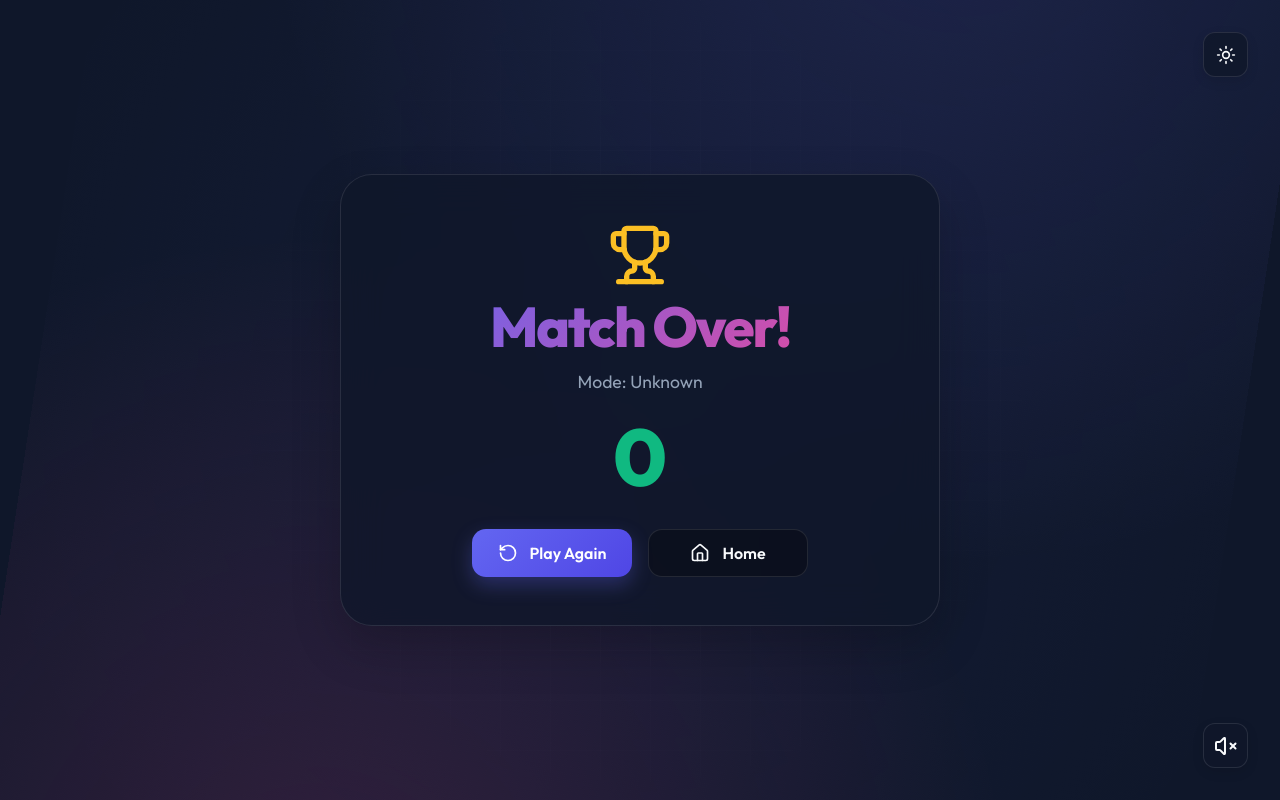
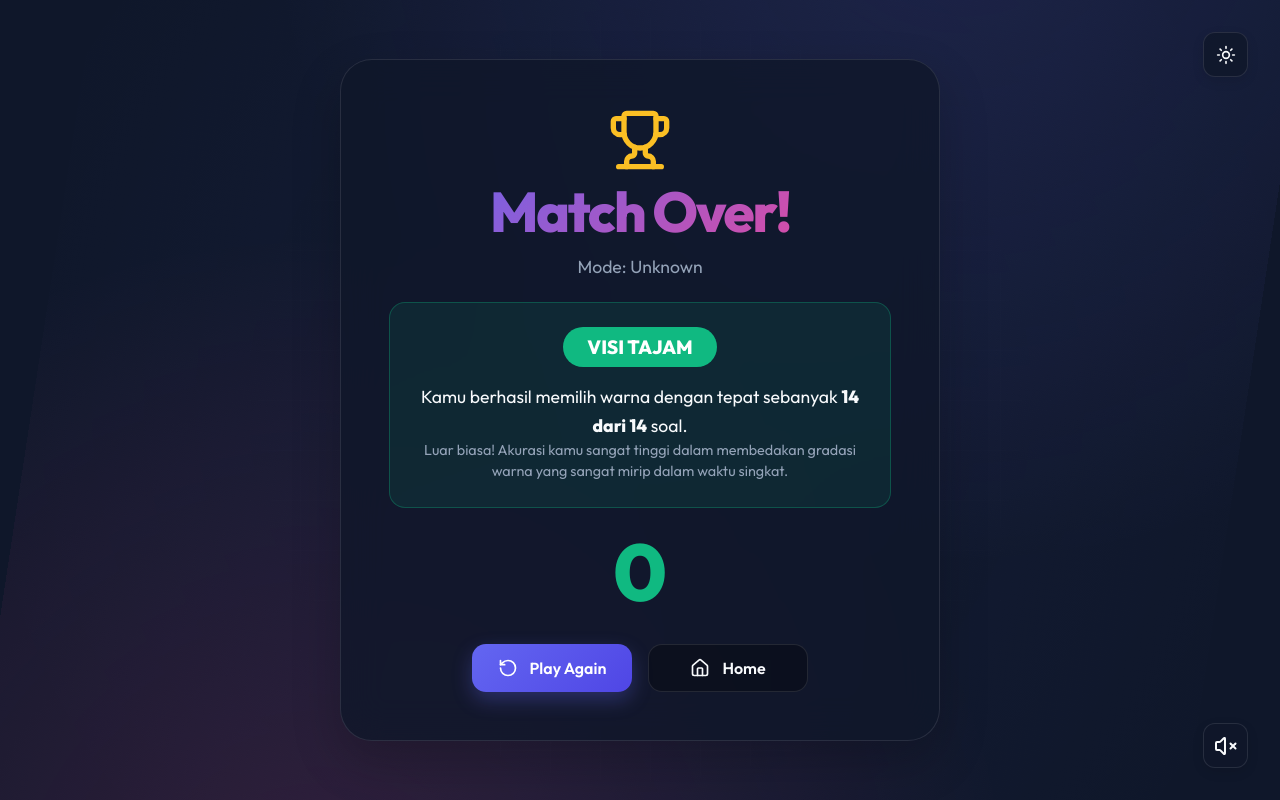
Before and after one commit to Mohrizl/ChroOpsia_, a React (Vite) app: page /score in a window 1280 px wide. Built offline with nearby package versions, Linux system fonts and the light colour scheme.

Commit message:
feat : update baru

```diff
--- a/src/App.jsx
+++ b/src/App.jsx
@@ -33,7 +33,7 @@ function App() {
     return () => subscription.unsubscribe();
   }, []);
 
-  const musicUrl = "https://cdn.pixabay.com/download/audio/2022/05/16/audio_db6591201e.mp3?filename=lofi-study-112191.mp3";
+  const musicUrl = "/public/backphonk.mp3";
 
   useEffect(() => {
     audioRef.current = new Audio(musicUrl);
--- a/src/pages/Score.jsx
+++ b/src/pages/Score.jsx
@@ -5,7 +5,8 @@ import { useEffect, useState } from 'react';
 export default function Score() {
   const location = useLocation();
   const navigate = useNavigate();
-  const { score, mode, roomCode, playerName, allPlayers, wrongCount, correctCount } = location.state || { score: 0, mode: 'Unknown' };
+  const { score, mode, roomCode, playerName, allPlayers, wrongCount, correctCount, numQuestions } = location.state || { score: 0, mode: 'Unknown' };
+  const total = numQuestions || 14;
 
   // Use passed allPlayers or mock if missing
   const leaderboard = allPlayers || [
@@ -14,11 +15,12 @@ export default function Score() {
 
   const isWinner = roomCode && leaderboard[0]?.name === (playerName || 'You');
 
-  const ishiharaExplanation = () => {
-    const total = 14;
+  const getExplanation = () => {
     const finalWrong = wrongCount !== undefined ? wrongCount : (correctCount !== undefined ? total - correctCount : 0);
     const finalCorrect = total - finalWrong;
+    const accuracy = (finalCorrect / total) * 100;
 
+    if (mode === 'Ishihara Test') {
       if (finalWrong <= 1) {
         return (
           <div style={{ marginTop: '1.5rem', background: 'rgba(16, 185, 129, 0.1)', padding: '1.5rem', borderRadius: '16px', border: '1px solid rgba(16, 185, 129, 0.3)' }}>
@@ -29,7 +31,7 @@ export default function Score() {
               Selamat! Kamu menjawab benar <strong>{finalCorrect} dari {total}</strong> soal.
             </p>
             <p style={{ fontSize: '0.9rem', color: 'var(--text-muted)', lineHeight: '1.5' }}>
-            Hasil ini menunjukkan penglihatan warna normal, mampu membedakan kontras warna yang samar dengan tepat. Ini membuktikan persepsi visual kamu sangat tajam dan tidak ada kendala dalam mengenali gradasi warna.
+              Hasil ini menunjukkan penglihatan warna normal, mampu membedakan kontras warna yang samar dengan tepat. Ini membuktikan persepsi visual kamu sangat tajam.
             </p>
           </div>
         );
@@ -37,23 +39,36 @@ export default function Score() {
         return (
           <div style={{ marginTop: '1.5rem', background: 'rgba(239, 68, 68, 0.1)', padding: '1.5rem', borderRadius: '16px', border: '1px solid rgba(239, 68, 68, 0.3)' }}>
             <div style={{ display: 'inline-block', padding: '0.5rem 1.5rem', borderRadius: '30px', background: 'var(--danger)', color: 'white', fontWeight: '900', marginBottom: '1rem', fontSize: '1.2rem' }}>
-            HASIL TERINDIKASI BUTA WARNA
+              TERINDIKASI BUTA WARNA
             </div>
             <p style={{ fontSize: '1.1rem', color: 'var(--text-main)', lineHeight: '1.6' }}>
               Kamu menjawab benar <strong>{finalCorrect} dari {total}</strong> soal.
             </p>
             <p style={{ fontSize: '0.9rem', color: 'var(--text-muted)', lineHeight: '1.5' }}>
-            Kesalahan 2 soal atau lebih dianggap indikasi buta warna karena mata gagal mengenali pola warna dasar tersebut, berarti ada sel saraf mata yang tidak menangkap spektrum warna dengan sempurna.
+              Kesalahan {finalWrong} soal dianggap indikasi buta warna karena mata gagal mengenali pola warna dasar tersebut dengan konsisten.
             </p>
           </div>
         );
       }
-  };
-
-  const colorRaceExplanation = () => {
-    const total = 14;
-    const finalCorrect = correctCount !== undefined ? correctCount : 0;
-    return `Kamu berhasil memilih warna dengan tepat sebanyak ${finalCorrect} dari ${total} soal.`;
+    } else {
+      // Color Race Explanation
+      const isExcellent = accuracy >= 90;
+      return (
+        <div style={{ marginTop: '1.5rem', background: isExcellent ? 'rgba(16, 185, 129, 0.1)' : 'rgba(99, 102, 241, 0.1)', padding: '1.5rem', borderRadius: '16px', border: `1px solid ${isExcellent ? 'rgba(16, 185, 129, 0.3)' : 'rgba(99, 102, 241, 0.3)'}` }}>
+          <div style={{ display: 'inline-block', padding: '0.5rem 1.5rem', borderRadius: '30px', background: isExcellent ? 'var(--success)' : 'var(--primary)', color: 'white', fontWeight: '900', marginBottom: '1rem', fontSize: '1.2rem' }}>
+            {isExcellent ? 'VISI TAJAM' : 'HASIL SELESAI'}
+          </div>
+          <p style={{ fontSize: '1.1rem', color: 'var(--text-main)', lineHeight: '1.6' }}>
+            Kamu berhasil memilih warna dengan tepat sebanyak <strong>{finalCorrect} dari {total}</strong> soal.
+          </p>
+          <p style={{ fontSize: '0.9rem', color: 'var(--text-muted)', lineHeight: '1.5' }}>
+            {isExcellent
+              ? "Luar biasa! Akurasi kamu sangat tinggi dalam membedakan gradasi warna yang sangat mirip dalam waktu singkat."
+              : "Bagus! Kamu memiliki kemampuan membedakan warna yang cukup baik. Teruslah berlatih untuk meningkatkan kecepatan dan akurasi."}
+          </p>
+        </div>
+      );
+    }
   };
 
   return (
@@ -108,16 +123,7 @@ export default function Score() {
           <h2 className="title text-gradient" style={{ fontSize: '3.5rem' }}>{isWinner ? 'Victory!' : 'Match Over!'}</h2>
           <p className="subtitle" style={{ marginBottom: '1.5rem' }}>Mode: {mode} {roomCode ? `| Room: ${roomCode}` : ''}</p>
 
-          {mode === 'Ishihara Test' && (
-            <div style={{ maxWidth: '500px', margin: '0 auto' }}>
-              {ishiharaExplanation()}
-            </div>
-          )}
-          {mode === 'Color Race' && correctCount !== undefined && (
-            <p style={{ color: 'var(--text-muted)', fontSize: '1.1rem', marginTop: '0.8rem', lineHeight: '1.6', maxWidth: '500px', margin: '0.8rem auto' }}>
-              {colorRaceExplanation()}
-            </p>
-          )}
+          {getExplanation()}
 
           <div style={{
             fontSize: 'clamp(3rem, 15vw, 5rem)',
```
Also changed, not shown: 2 other files (tests, documents, lock files or other folders). Lines whose indentation alone changed are shown as unchanged.
